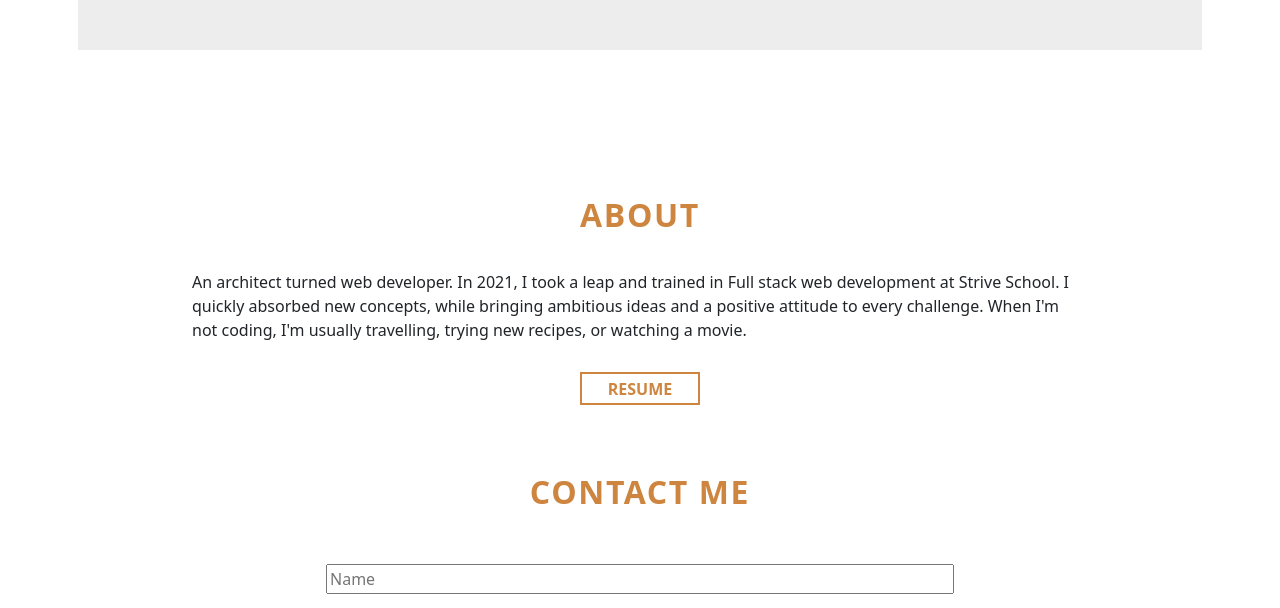
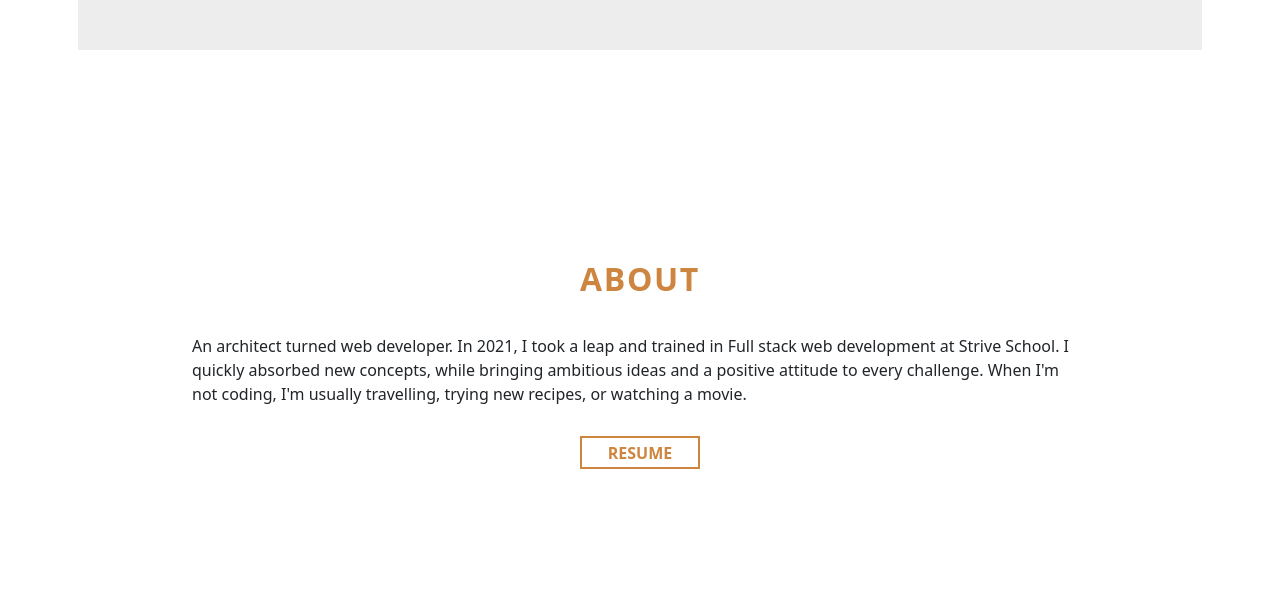
Before and after one commit to beejay321/Portfolio, a React (Create React App) app: page / in a window 1280 px wide. Shown: the part 2660-3268 px from the top of the page. Built offline with nearby package versions, Linux system fonts and the light colour scheme.

Commit message:
Update AboutMe.jsx

```diff
--- a/src/components/AboutMe.jsx
+++ b/src/components/AboutMe.jsx
@@ -3,13 +3,13 @@ import { Container, Row } from "react-bootstrap";
 
 function AboutMe(props) {
   return (
-    <Container className=" pt-5">
-      <Row>
+    <Container className=" aboutSection py-5">
+      <Row className="  py-5">
         <div>
-          <h5 className=" title d-flex pb-3 justify-content-center">ABOUT</h5>
+          <h5 className=" title d-flex py-3 justify-content-center">ABOUT</h5>
         </div>
-      </Row>
-      <Row>
+      {/* </Row>
+      <Row> */}
         <div className="aboutText d-flex gap-2">
           <span>
             An architect turned web developer. In 2021, I took a leap and trained in Full stack web development at Strive School. I quickly absorbed new concepts, while bringing ambitious ideas and a
```
